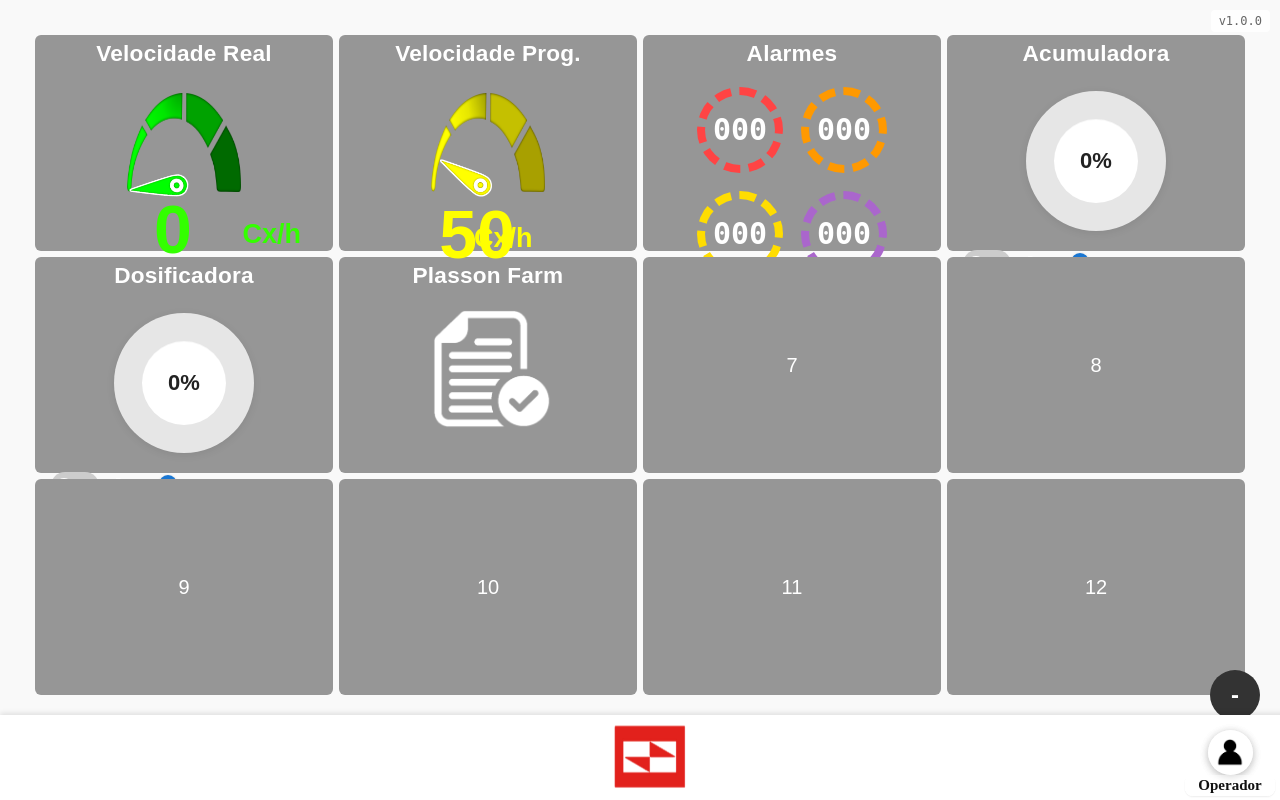
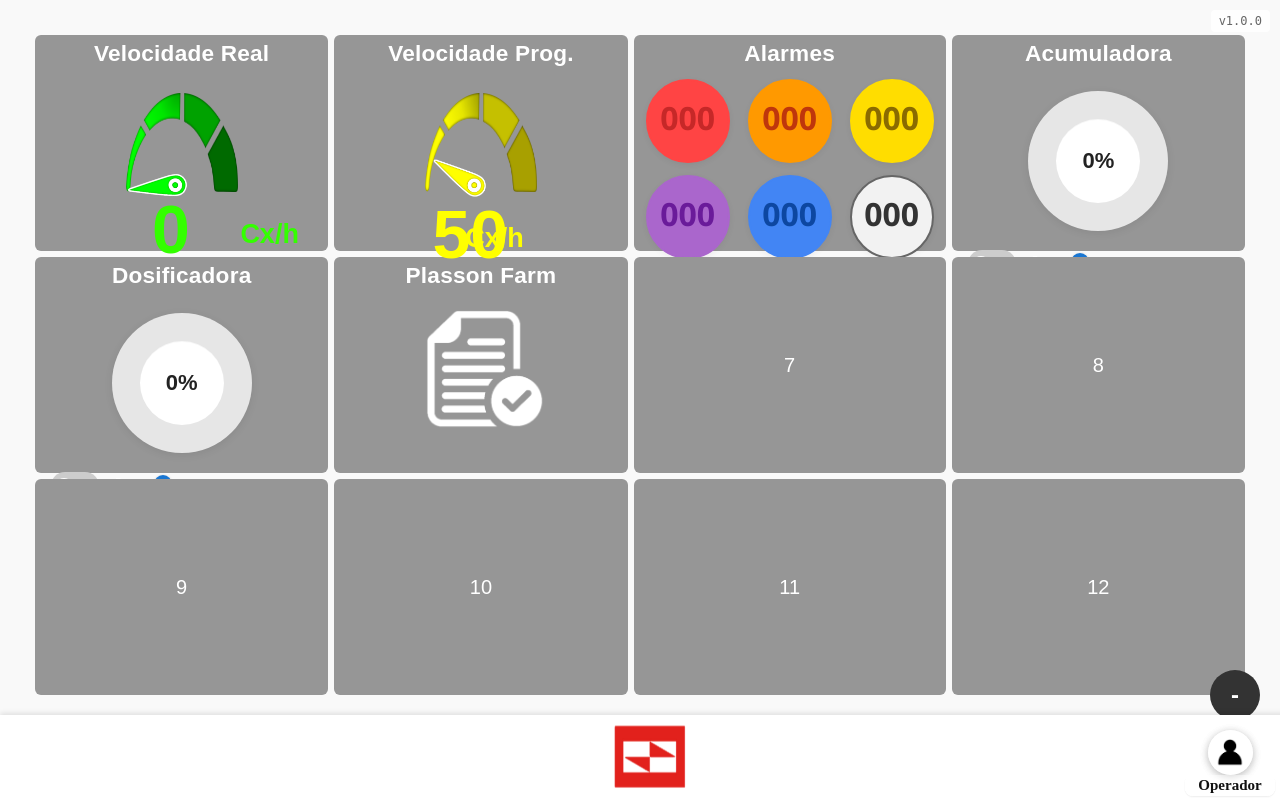
Before and after one commit to almeidadev07/Supervisorio_Automacao, a Flask app: page / in a window 1280 px wide. Run offline with Flask 3, Linux system fonts and the light colour scheme.

Commit message:
ajustado o icone dos alarmes no grid

```diff
--- a/static/styles/partials/grid.css
+++ b/static/styles/partials/grid.css
@@ -193,65 +193,59 @@
     gap: 10px;
     z-index: 1000;
 }
+/* Alarm counters inside grid: compact, professional circles with label */
 .alarm-counts-container {
-    display: flex;
-    flex-wrap: wrap;
+    /* organização dos tipos de alarme em grid 2 linhas x 3 colunas */
+    display: grid;
+    grid-template-columns: repeat(3, auto);
+    grid-template-rows: repeat(2, auto);
     justify-content: center;
     align-items: center;
-    gap: 10px;
-    width: 90%;
-    height: 100%;
-    max-height: 250px; /* Match velocimeter container */
-    padding: 10px;
+    gap: 12px 18px;
+    width: 100%;
+    padding: 6px 0 0 0;
     box-sizing: border-box;
 }
+
 .alarm-count-circle {
     display: flex;
+    flex-direction: column;
     align-items: center;
     justify-content: center;
-    width: 70px;
-    height: 70px;
+    /* círculos maiores para melhor leitura */
+    width: 80px;
+    height: 80px;
     border-radius: 50%;
-    background-color: transparent !important;
-    font-size: 30px;
-    font-weight: bold;
-    margin: 4px;
+    background-color: var(--alarm-bg, #f0f0f0);
+    border: 2px solid var(--alarm-border, rgba(0,0,0,0.08));
+    box-shadow: 0 2px 6px rgba(0,0,0,0.06);
+    font-weight: 800;
+    margin: 0;
     flex-shrink: 0;
-    border-width: 8px;
-    border-style: dashed;
     text-align: center;
-
 }
 
 .count-value {
-    font-family: monospace;
-    color: #ffffff; /* Changed from white to dark gray */
-    text-shadow: none; /* Removed text shadow */
+    font-family: 'Segoe UI', Arial, sans-serif;
+    color: var(--alarm-fg, #222);
+    font-size: 1.6em;
+    line-height: 1;
+    margin-bottom: 6px;
+}
+
+.alarm-label {
+    font-size: 0.66rem;
+    color: rgba(0,0,0,0.55);
+    text-transform: none;
+    letter-spacing: 0.01em;
 }
 /* Cores das bordas por tipo de alarme */
-.alarm-count-circle.emergency {
-    border-color: #ff4444;
-}
-
-.alarm-count-circle.drives {
-    border-color: #ff9900;
-}
-
-.alarm-count-circle.thermal {
-    border-color: #ffdd00;
-}
-
-.alarm-count-circle.hardware {
-    border-color: #aa66cc;
-}
-
-.alarm-count-circle.process {
-    border-color: #4285f4;
-}
-
-.alarm-count-circle.total {
-    border-color: #666666;
-}
+.alarm-count-circle.emergency { --alarm-border: #ff4444; --alarm-bg: #ffecec; --alarm-fg: #c62828; }
+.alarm-count-circle.drives    { --alarm-border: #ff9900; --alarm-bg: #fff4e6; --alarm-fg: #bf360c; }
+.alarm-count-circle.thermal   { --alarm-border: #ffdd00; --alarm-bg: #fffbdb; --alarm-fg: #8a6b00; }
+.alarm-count-circle.hardware  { --alarm-border: #aa66cc; --alarm-bg: #fbf0ff; --alarm-fg: #6a1b9a; }
+.alarm-count-circle.process   { --alarm-border: #4285f4; --alarm-bg: #eaf3ff; --alarm-fg: #0d47a1; }
+.alarm-count-circle.total     { --alarm-border: #666666; --alarm-bg: #f2f2f2; --alarm-fg: #333333; }
 
 
 
--- a/static/styles/partials/menu.css
+++ b/static/styles/partials/menu.css
@@ -74,8 +74,8 @@
     top: 50%;
     left: 50%;
     transform: translate(-50%, -50%);
-    width: 50px;
-    height: 50px;
+    width: 36px;
+    height: 36px;
     object-fit: contain;
 }
 
@@ -100,8 +100,8 @@
     }
 
     .menu-icon {
-        width: 35px;
-        height: 35px;
+        width: 28px;
+        height: 28px;
     }
 
     .menu-left,
@@ -128,8 +128,8 @@
     }
 
     .menu-icon {
-        width: 30px;
-        height: 30px;
+        width: 24px;
+        height: 24px;
     }
 
     .menu-left,
@@ -156,8 +156,8 @@
     }
 
     .menu-icon {
-        width: 25px;
-        height: 25px;
+        width: 20px;
+        height: 20px;
     }
 }
 
@@ -180,8 +180,8 @@
     }
 
     .menu-icon {
-        width: 20px;
-        height: 20px;
+        width: 16px;
+        height: 16px;
     }
 
     .menu-left,
```
Also changed, not shown: static/styles/partials/alarm.css (+64 -33 lines).
